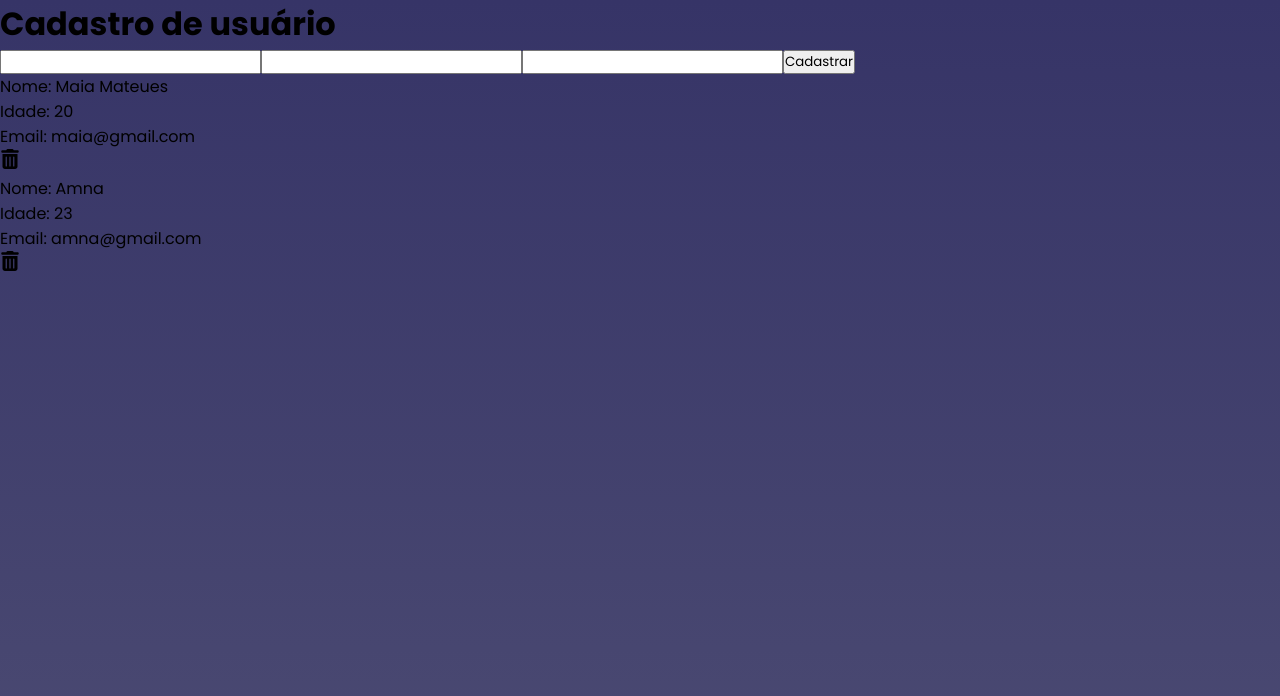
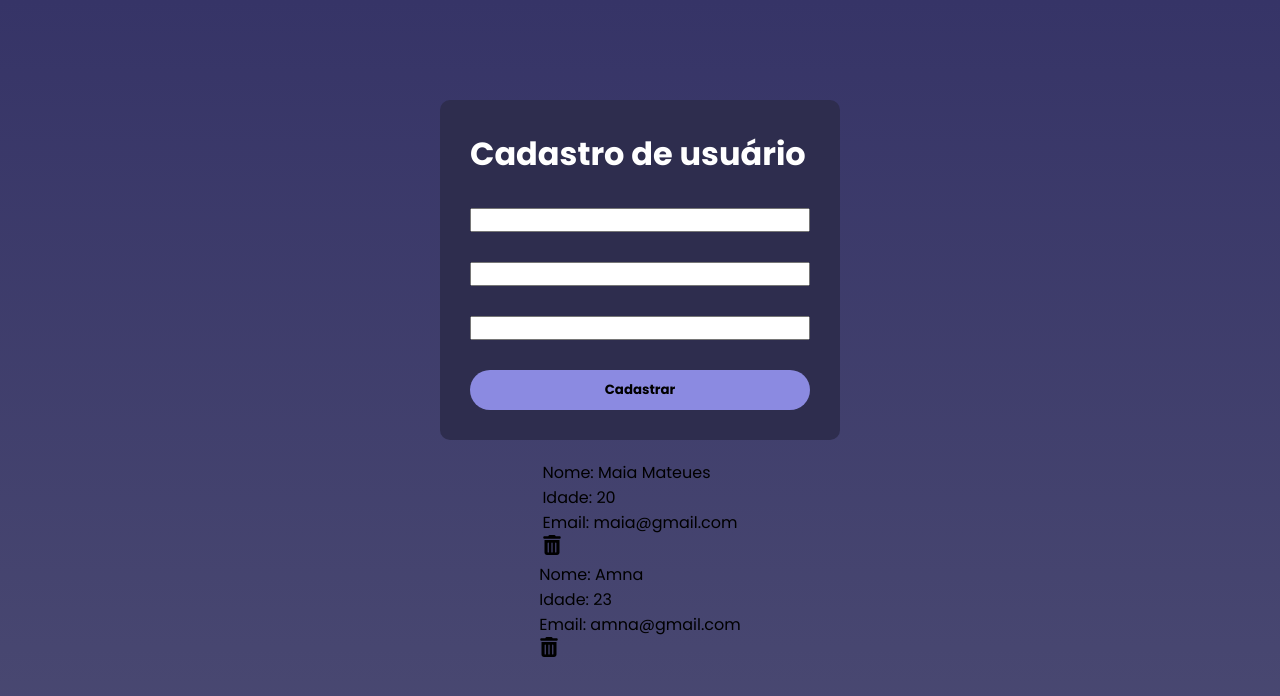
Before and after one commit to mateusmaiia/crud, a React (Vite) app in the folder frontend/: page / in a window 1280 px wide. Shown: the top 696 px of the page. Built offline with nearby package versions, Linux system fonts and the light colour scheme.

Commit message:
custom: home css

```diff
--- a/frontend/src/pages/home/index.css
+++ b/frontend/src/pages/home/index.css
@@ -0,0 +1,32 @@
+.container{
+    display: flex;
+    align-items: center;
+    flex-direction: column;
+    padding-top: 100px;
+}
+
+h1{
+    color: #fff;
+    font-size: 32px
+}
+
+form{
+    display: flex;
+    flex-direction: column;
+    gap: 30px;
+    padding: 30px;
+    border-radius: 10px;
+    background-color: #2E2D4E;
+    max-width: 50%;
+    width: 400px;
+    margin-bottom: 20px;
+
+    & button{
+        border-radius: 30px;
+        background-color: #8B8AE1;
+        height: 40px;
+        border: none;
+        font-weight: bold;
+        cursor: pointer
+    }
+}
```
